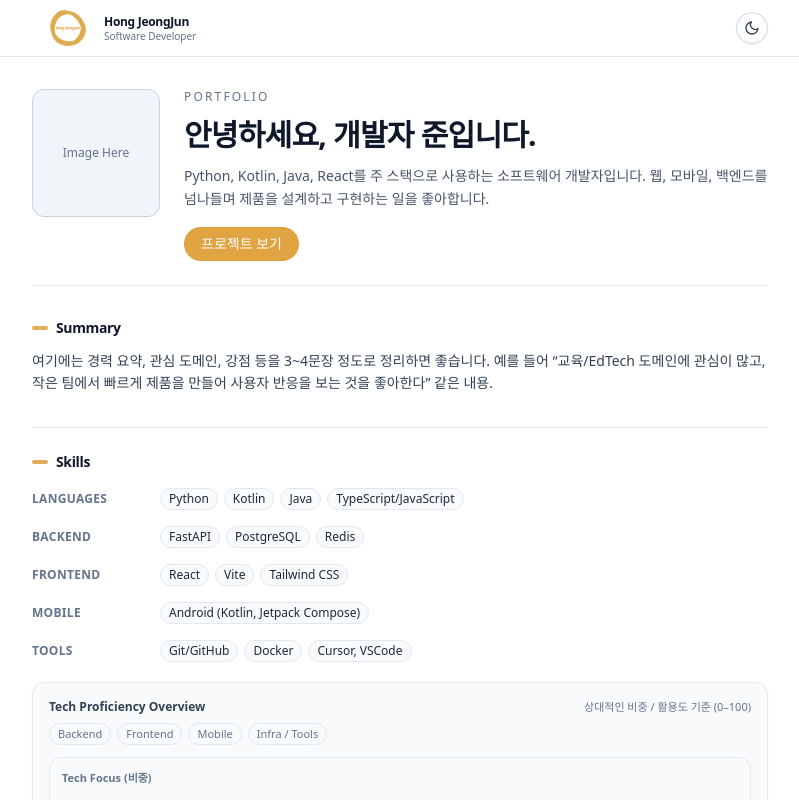
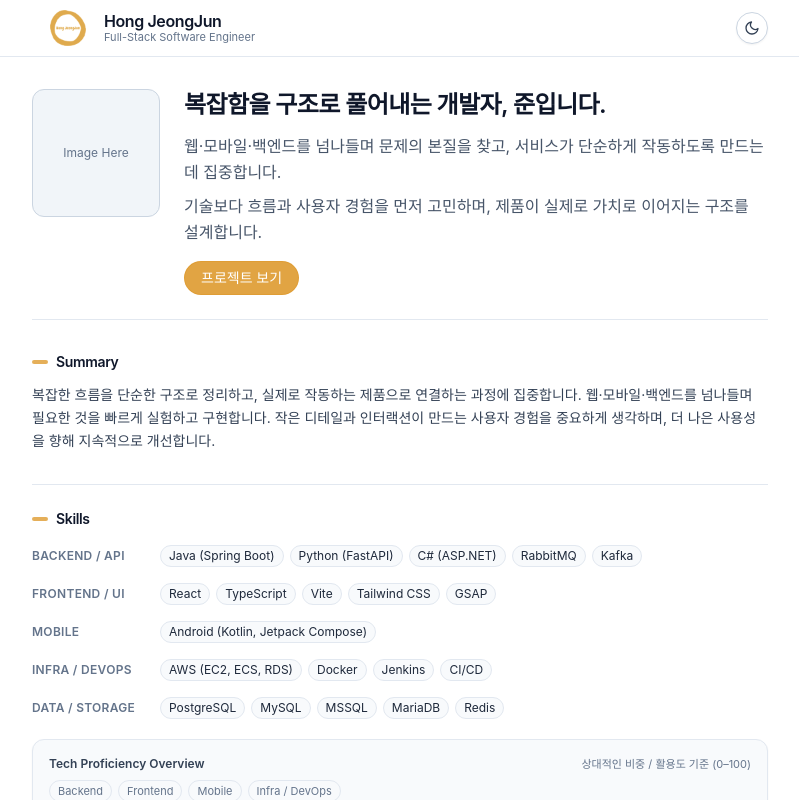
Before and after one commit to hjj5946-upply/hjj_resume, a React (Vite) app: page / in a window 1280 px wide. Shown: the top 800 px of the page, without its empty margins (240-1039 px from the left). Built offline with nearby package versions, Linux system fonts and the light colour scheme.

Commit message:
251208_10

```diff
--- a/src/App.tsx
+++ b/src/App.tsx
@@ -69,7 +69,7 @@ function App() {
   return (
     <div className="min-h-screen bg-white text-slate-900 scroll-smooth transition-colors dark:bg-[#242526] dark:text-slate-50">
       {/* 상단 헤더 */}
-      <header className="sticky top-0 z-20 border-b border-slate-200 bg-white/90 backdrop-blur dark:border-slate-700 dark:bg-[#242526]/90">
+      <header className="sticky top-0 z-20 border-b border-slate-200 bg-white/80 backdrop-blur dark:border-slate-700 dark:bg-[#242526]/90">
         <div className="mx-auto flex max-w-3xl items-center justify-between px-4 h-14">
 
           <div
@@ -88,11 +88,11 @@ function App() {
             </button>
 
             <div className="flex flex-col leading-tight">
-              <span className="text-xs font-semibold tracking-tight text-slate-900 dark:text-slate-50">
+              <span className="text-s font-semibold tracking-tight text-slate-900 dark:text-slate-50">
                 Hong JeongJun
               </span>
-              <span className="text-[10px] text-slate-500 dark:text-slate-400">
-                Software Developer
+              <span className="text-[11px] text-slate-500 dark:text-slate-400">
+                Full-Stack Software Engineer
               </span>
             </div>
           </div>
@@ -134,22 +134,31 @@ function App() {
             </div>
 
             <div className="flex-1">
-              <p className="text-xs font-medium uppercase tracking-[0.18em] text-slate-500 dark:text-slate-400">
+              {/* <p className="text-xs font-medium uppercase tracking-[0.18em] text-slate-500 dark:text-slate-400">
                 Portfolio
-              </p>
-              <h1 className="mt-3 text-3xl font-semibold tracking-tight">
-                안녕하세요, 개발자 준입니다.
-              </h1>
-              <p className="mt-3 text-sm leading-relaxed text-slate-600 dark:text-slate-300">
-                Python, Kotlin, Java, React를 주 스택으로 사용하는
-                소프트웨어 개발자입니다. 웹, 모바일, 백엔드를
-                넘나들며 제품을 설계하고 구현하는 일을 좋아합니다.
+              </p> */}
+
+              <h2 className="font-inter text-2xl font-semibold tracking-tight">
+                복잡함을 구조로 풀어내는 개발자, 준입니다.
+              </h2>
+
+              <p className="mt-3 text-s leading-relaxed text-slate-600 dark:text-slate-300">
+                웹·모바일·백엔드를 넘나들며 문제의 본질을 찾고,
+                서비스가 단순하게 작동하도록 만드는 데 집중합니다.
               </p>
 
-              {/* 주요 링크들 */}
+              <p className="mt-2 text-s leading-relaxed text-slate-600 dark:text-slate-300">
+                기술보다 흐름과 사용자 경험을 먼저 고민하며,
+                제품이 실제로 가치로 이어지는 구조를 설계합니다.
+              </p>
+
               <div className="mt-4 flex flex-wrap gap-3 text-sm">
               <a
                 href="#projects"
+                onClick={(e) => {
+                  e.preventDefault();
+                  scrollToProjects();
+                }}
                 className="inline-flex items-center rounded-full border border-accent/70 bg-accent/90 px-4 py-1.5 text-sm font-medium text-white transition-colors duration-300 ease-out hover:bg-accent dark:border-accent-light/70 dark:bg-accent-light/90 dark:hover:bg-accent-light"
               >
                 프로젝트 보기
@@ -163,10 +172,10 @@ function App() {
         <section id="summary" className="mb-8">
           <SectionTitle>Summary</SectionTitle>
           <p className="mt-3 text-sm leading-relaxed text-slate-700 dark:text-slate-300">
-            여기에는 경력 요약, 관심 도메인, 강점 등을 3~4문장
-            정도로 정리하면 좋습니다. 예를 들어 “교육/EdTech
-            도메인에 관심이 많고, 작은 팀에서 빠르게 제품을
-            만들어 사용자 반응을 보는 것을 좋아한다” 같은 내용.
+            복잡한 흐름을 단순한 구조로 정리하고, 실제로 작동하는 제품으로 연결하는 과정에 집중합니다.
+            웹·모바일·백엔드를 넘나들며 필요한 것을 빠르게 실험하고 구현합니다.
+            작은 디테일과 인터랙션이 만드는 사용자 경험을 중요하게 생각하며,
+            더 나은 사용성을 향해 지속적으로 개선합니다.
           </p>
         </section>
 
@@ -178,27 +187,49 @@ function App() {
           <SectionTitle>Skills</SectionTitle>
 
           <div className="mt-4 space-y-5 text-sm">
-            {/* 위: 텍스트/태그로 나열 */}
-            <div className="space-y-4">
+            <div className="mt-4 space-y-4 text-sm">
               <SkillRow
-                label="Languages"
-                items={["Python", "Kotlin", "Java", "TypeScript/JavaScript"]}
+                label="Backend / API"
+                items={[
+                  "Java (Spring Boot)",
+                  "Python (FastAPI)",
+                  "C# (ASP.NET)",
+                  "RabbitMQ",
+                  "Kafka",
+                ]}
               />
               <SkillRow
-                label="Backend"
-                items={["FastAPI", "PostgreSQL", "Redis"]}
-              />
-              <SkillRow
-                label="Frontend"
-                items={["React", "Vite", "Tailwind CSS"]}
+                label="Frontend / UI"
+                items={[
+                  "React",
+                  "TypeScript",
+                  "Vite",
+                  "Tailwind CSS",
+                  "GSAP",
+                ]}
               />
               <SkillRow
                 label="Mobile"
                 items={["Android (Kotlin, Jetpack Compose)"]}
               />
               <SkillRow
-                label="Tools"
-                items={["Git/GitHub", "Docker", "Cursor, VSCode"]}
+                label="Infra / DevOps"
+                items={[
+                  "AWS (EC2, ECS, RDS)",
+                  "Docker",
+                  "Jenkins",
+                  "CI/CD",
+                ]}
+              />
+              <SkillRow
+                label="Data / Storage"
+                items={[
+                  "PostgreSQL",
+                  "MySQL",
+                  "MSSQL",
+                  "MariaDB",
+                  "Redis",
+                ]}
               />
             </div>
 
@@ -225,7 +256,7 @@ function App() {
                   Mobile
                 </span>
                 <span className="rounded-full border border-slate-200 px-2 py-0.5 dark:border-slate-500">
-                  Infra / Tools
+                  Infra / DevOps
                 </span>
               </div>
 
@@ -245,8 +276,7 @@ function App() {
           <SectionTitle>Experience</SectionTitle>
 
           <p className="mt-3 text-sm text-slate-700 dark:text-slate-300">
-            회사명은 별도로 공개하지 않고, 최근 몇 년간 수행한 역할과
-            책임 중심으로 정리했습니다.
+            다년간 수행한 역할과 책임 중심으로 정리했습니다.
           </p>
 
           <div className="mt-4 space-y-5">
@@ -304,8 +334,7 @@ function App() {
             협업 제안, 문의, 기타 연락은 아래 채널로 부탁드립니다.
           </p>
           <div className="mt-3 space-y-1 text-sm">
-            <p>Email: your@email.com</p>
-            <p>GitHub: github.com/your-github</p>
+            <p>Email: hjj5946@gmail.com</p>
           </div>
         </section>
       </main>
@@ -336,8 +365,8 @@ function NavLink({ href, label }: NavLinkProps) {
 function SectionTitle({ children }: { children: React.ReactNode }) {
   return (
     <div className="mb-1 flex items-center gap-2">
-      <span className="h-[4px] w-4 rounded-full bg-accent/80 dark:bg-accent-light/80" />
-      <h2 className="text-sm font-semibold tracking-tight text-slate-900 dark:text-slate-50">
+      <span className="h-[4px] w-4 rounded-full bg-accent/80" />
+      <h2 className="font-inter text-sm font-semibold tracking-tight text-slate-900 dark:text-slate-50">
         {children}
       </h2>
     </div>
@@ -399,7 +428,7 @@ type ProjectCardProps = {
 function ProjectCard({ name, description, techs, link }: ProjectCardProps) {
   return (
     <article className="flex h-full flex-col rounded-xl border border-slate-200 bg-slate-50 p-4 text-sm shadow-sm dark:border-slate-600 dark:bg-[#383a3d]">
-      <h3 className="text-sm font-semibold text-slate-900 dark:text-slate-50">
+      <h3 className="font-inter text-sm font-semibold text-slate-900 dark:text-slate-50">
         {name}
       </h3>
       <p className="mt-2 flex-1 text-slate-700 dark:text-slate-200">
@@ -458,7 +487,7 @@ function Footer() {
       <div className="mb-3 flex justify-center gap-6 text-2xl">
         {/* GitHub */}
         <a
-          href="https://github.com/your-github-id"
+          href="https://github.com/hjj5946-upply"
           target="_blank"
           className="transition-colors duration-300 ease-out hover:text-accent dark:hover:text-accent-light"
         >
@@ -467,7 +496,7 @@ function Footer() {
 
         {/* Instagram */}
         <a
-          href="https://instagram.com/your-instagram-id"
+          href="https://www.instagram.com/h_j_jjjjjjjjjj/"
           target="_blank"
           className="transition-colors duration-300 ease-out hover:text-accent dark:hover:text-accent-light"
         >
@@ -485,7 +514,7 @@ function Footer() {
 
         {/* Email */}
         <a
-          href="mailto:your@email.com"
+          href="mailto:hjj5946@gmail.com"
           className="transition-colors duration-300 ease-out hover:text-accent dark:hover:text-accent"
         >
           <FiMail />
@@ -499,4 +528,18 @@ function Footer() {
   );
 }
 
+const scrollToProjects = () => {
+  const el = document.getElementById("projects");
+  if (!el) return;
+
+  const headerOffset = 72; // 대략 h-14 + 여유
+  const rect = el.getBoundingClientRect();
+  const offsetTop = rect.top + window.scrollY - headerOffset;
+
+  window.scrollTo({
+    top: offsetTop,
+    behavior: "smooth",
+  });
+};
+
 export default App;
--- a/src/components/SkillChart.tsx
+++ b/src/components/SkillChart.tsx
@@ -8,10 +8,10 @@ import {
   } from "recharts";
 
   const data = [
-    { name: "Backend", value: 85 },
-    { name: "Frontend", value: 70 },
-    { name: "Mobile", value: 60 },
-    { name: "DevOps", value: 50 },
+    { name: "Backend", value: 95 },
+    { name: "Frontend", value: 75 },
+    { name: "Mobile", value: 50 },
+    { name: "Infra / DevOps", value: 70 },
   ];
 
   export function SkillChart() {
--- a/src/index.css
+++ b/src/index.css
@@ -1,3 +1,7 @@
 @tailwind base;
 @tailwind components;
 @tailwind utilities;
+
+body {
+    @apply font-sans;
+  }
--- a/tailwind.config.cjs
+++ b/tailwind.config.cjs
@@ -15,6 +15,11 @@ module.exports = {
           // light: "#f03252",
         },
       },
+      fontFamily: {
+        sans: ["Pretendard", "Inter", "ui-sans-serif", "system-ui"],
+        inter: ["Inter", "ui-sans-serif", "system-ui"],
+        pre: ["Pretendard", "ui-sans-serif", "system-ui"],
+      },
     },
   },
   plugins: [],
```
Lines whose indentation alone changed are shown as unchanged.
